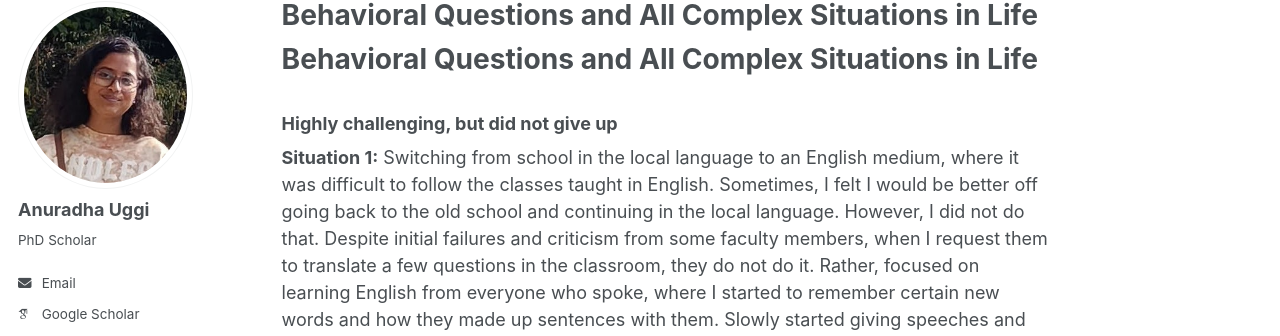
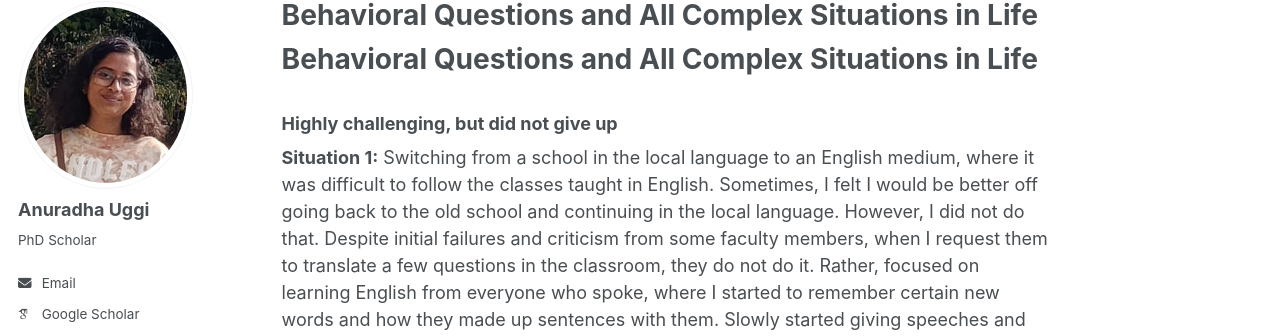
Before and after one commit to Anuradha-Uggi/anuradha-uggi.github.io, a Jekyll site: the page built from stories_for_Amaz.md, in a window 1280 px wide. Shown: the part 98-434 px from the top of the page. Built offline with Jekyll 4.4.1, drawn with Linux system fonts in a browser that asks for light colours; some web fonts are replaced; our own code applies the rules of GitHub Pages for plain Markdown files; a script bundle is joined from its source files by our own code; library files that are not in the unit come from our copies; some of the changed text lies outside the part shown.

Commit message:
Refine wording in behavioral question scenario

```diff
--- a/stories_for_Amaz.md
+++ b/stories_for_Amaz.md
@@ -1,3 +1,3 @@
 # Behavioral Questions and All Complex Situations in Life
 ### Highly challenging, but did not give up
-**Situation 1:** Switching from school in the local language to an English medium, where it was difficult to follow the classes taught in English. Sometimes, I felt I would be better off going back to the old school and continuing in the local language. However, I did not do that. Despite initial failures and criticism from some faculty members, when I request them to translate a few questions in the classroom, they do not do it. Rather, focused on learning English from everyone who spoke, where I started to remember certain new words and how they made up sentences with them. Slowly started giving speeches and engaging in classroom talks. Many mistakes, but eventually I got rid of the fear of making mistakes first, then corrected them. Compared to the earlier version, my current version is far better. Learning is not giving up on problems that seem impossible and difficult. In reality, it is not impossible; it just needs an attempt.
+**Situation 1:** Switching from a school in the local language to an English medium, where it was difficult to follow the classes taught in English. Sometimes, I felt I would be better off going back to the old school and continuing in the local language. However, I did not do that. Despite initial failures and criticism from some faculty members, when I request them to translate a few questions in the classroom, they do not do it. Rather, focused on learning English from everyone who spoke, where I started to remember certain new words and how they made up sentences with them. Slowly started giving speeches and engaging in classroom talks. Many mistakes, but eventually I got rid of the fear of making mistakes first, then corrected them. Compared to the earlier version, my current version is far better. Learning is not giving up on problems that seem impossible and difficult. In reality, it is not impossible; it just needs an attempt.
```
